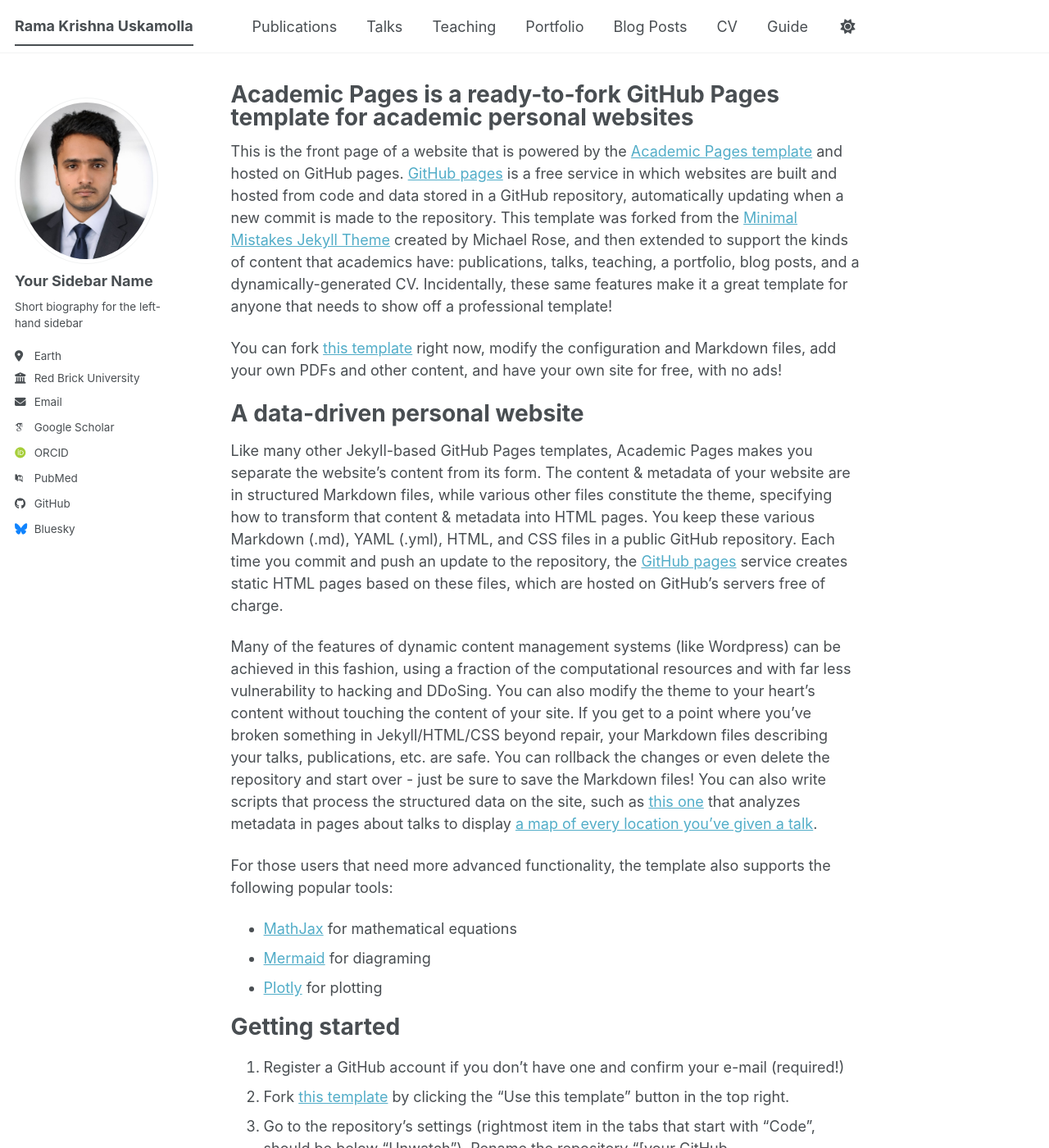
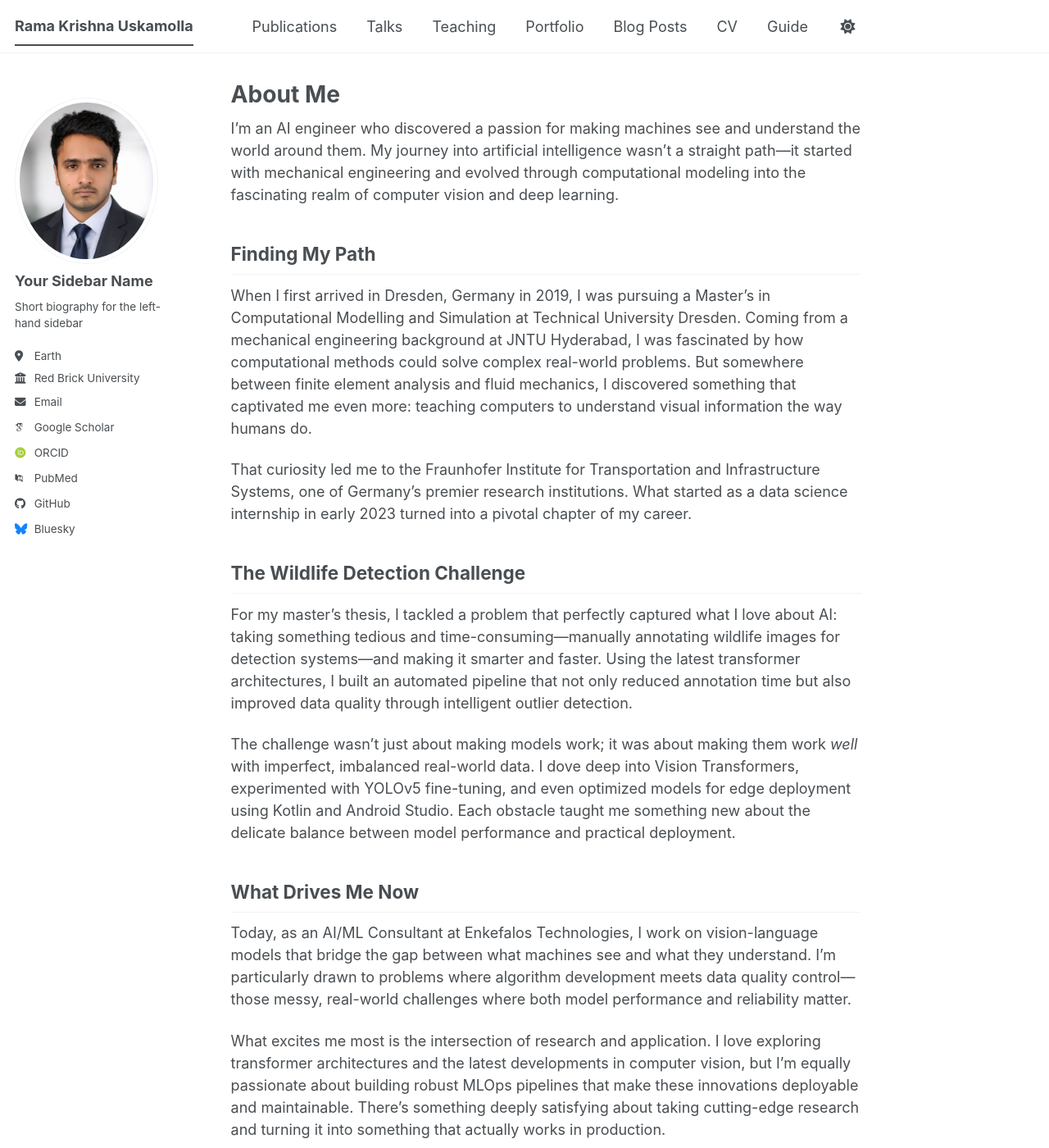
Before and after one commit to Uskamolla/uskamolla.github.io, a Jekyll site: the page built from _pages/about.md, in a window 1280 px wide and 1400 px high. Shown: the whole window at 82% size. Built offline with Jekyll 4.4.1, drawn with Linux system fonts in a browser that asks for light colours; some web fonts are replaced; a script bundle is joined from its source files by our own code; library files that are not in the unit come from our copies; some of the changed text lies outside the part shown.

Commit message:
Revise 'About Me' section with personal insights
Updated the 'About Me' section to reflect personal journey and current interests in AI and ML.

```diff
--- a/_pages/about.md
+++ b/_pages/about.md
@@ -1,56 +1,45 @@
 ---
 permalink: /
-title: "Academic Pages is a ready-to-fork GitHub Pages template for academic personal websites"
+title: "About Me"
+excerpt: "About me"
 author_profile: true
 redirect_from:
   - /about/
   - /about.html
 ---
 
-This is the front page of a website that is powered by the [Academic Pages template](https://github.com/academicpages/academicpages.github.io) and hosted on GitHub pages. [GitHub pages](https://pages.github.com) is a free service in which websites are built and hosted from code and data stored in a GitHub repository, automatically updating when a new commit is made to the repository. This template was forked from the [Minimal Mistakes Jekyll Theme](https://mmistakes.github.io/minimal-mistakes/) created by Michael Rose, and then extended to support the kinds of content that academics have: publications, talks, teaching, a portfolio, blog posts, and a dynamically-generated CV. Incidentally, these same features make it a great template for anyone that needs to show off a professional template!
+I'm an AI engineer who discovered a passion for making machines see and understand the world around them. My journey into artificial intelligence wasn't a straight path—it started with mechanical engineering and evolved through computational modeling into the fascinating realm of computer vision and deep learning.
 
- You can fork [this template](https://github.com/academicpages/academicpages.github.io) right now, modify the configuration and Markdown files, add your own PDFs and other content, and have your own site for free, with no ads!
+## Finding My Path
 
-A data-driven personal website
-======
-Like many other Jekyll-based GitHub Pages templates, Academic Pages makes you separate the website's content from its form. The content & metadata of your website are in structured Markdown files, while various other files constitute the theme, specifying how to transform that content & metadata into HTML pages. You keep these various Markdown (.md), YAML (.yml), HTML, and CSS files in a public GitHub repository. Each time you commit and push an update to the repository, the [GitHub pages](https://pages.github.com/) service creates static HTML pages based on these files, which are hosted on GitHub's servers free of charge.
+When I first arrived in Dresden, Germany in 2019, I was pursuing a Master's in Computational Modelling and Simulation at Technical University Dresden. Coming from a mechanical engineering background at JNTU Hyderabad, I was fascinated by how computational methods could solve complex real-world problems. But somewhere between finite element analysis and fluid mechanics, I discovered something that captivated me even more: teaching computers to understand visual information the way humans do.
 
-Many of the features of dynamic content management systems (like Wordpress) can be achieved in this fashion, using a fraction of the computational resources and with far less vulnerability to hacking and DDoSing. You can also modify the theme to your heart's content without touching the content of your site. If you get to a point where you've broken something in Jekyll/HTML/CSS beyond repair, your Markdown files describing your talks, publications, etc. are safe. You can rollback the changes or even delete the repository and start over - just be sure to save the Markdown files! You can also write scripts that process the structured data on the site, such as [this one](https://github.com/academicpages/academicpages.github.io/blob/master/talkmap.ipynb) that analyzes metadata in pages about talks to display [a map of every location you've given a talk](https://academicpages.github.io/talkmap.html).
+That curiosity led me to the Fraunhofer Institute for Transportation and Infrastructure Systems, one of Germany's premier research institutions. What started as a data science internship in early 2023 turned into a pivotal chapter of my career.
 
-For those users that need more advanced functionality, the template also supports the following popular tools:
-- [MathJax](https://www.mathjax.org/) for mathematical equations
-- [Mermaid](https://mermaid.js.org/) for diagraming
-- [Plotly](https://plotly.com/javascript/) for plotting
+## The Wildlife Detection Challenge
 
-Getting started
-======
-1. Register a GitHub account if you don't have one and confirm your e-mail (required!)
-1. Fork [this template](https://github.com/academicpages/academicpages.github.io) by clicking the "Use this template" button in the top right.
-1. Go to the repository's settings (rightmost item in the tabs that start with "Code", should be below "Unwatch"). Rename the repository "[your GitHub username].github.io", which will also be your website's URL.
-1. Set site-wide configuration and create content & metadata (see below -- also see [this set of diffs](https://archive.is/3TPas) showing what files were changed to set up [an example site](https://getorg-testacct.github.io) for a user with the username "getorg-testacct")
-1. Upload any files (like PDFs, .zip files, etc.) to the files/ directory. They will appear at https://[your GitHub username].github.io/files/example.pdf.
-1. Check status by going to the repository settings, in the "GitHub pages" section
+For my master's thesis, I tackled a problem that perfectly captured what I love about AI: taking something tedious and time-consuming—manually annotating wildlife images for detection systems—and making it smarter and faster. Using the latest transformer architectures, I built an automated pipeline that not only reduced annotation time but also improved data quality through intelligent outlier detection.
 
-Site-wide configuration
-------
-The main configuration file for the site is in the base directory in [_config.yml](https://github.com/academicpages/academicpages.github.io/blob/master/_config.yml), which defines the content in the sidebars and other site-wide features. You will need to replace the default variables with ones about yourself and your site's github repository. The configuration file for the top menu is in [_data/navigation.yml](https://github.com/academicpages/academicpages.github.io/blob/master/_data/navigation.yml). For example, if you don't have a portfolio or blog posts, you can remove those items from that navigation.yml file to remove them from the header.
+The challenge wasn't just about making models work; it was about making them work *well* with imperfect, imbalanced real-world data. I dove deep into Vision Transformers, experimented with YOLOv5 fine-tuning, and even optimized models for edge deployment using Kotlin and Android Studio. Each obstacle taught me something new about the delicate balance between model performance and practical deployment.
 
-Create content & metadata
-------
-For site content, there is one Markdown file for each type of content, which are stored in directories like _publications, _talks, _posts, _teaching, or _pages. For example, each talk is a Markdown file in the [_talks directory](https://github.com/academicpages/academicpages.github.io/tree/master/_talks). At the top of each Markdown file is structured data in YAML about the talk, which the theme will parse to do lots of cool stuff. The same structured data about a talk is used to generate the list of talks on the [Talks page](https://academicpages.github.io/talks), each [individual page](https://academicpages.github.io/talks/2012-03-01-talk-1) for specific talks, the talks section for the [CV page](https://academicpages.github.io/cv), and the [map of places you've given a talk](https://academicpages.github.io/talkmap.html) (if you run this [python file](https://github.com/academicpages/academicpages.github.io/blob/master/talkmap.py) or [Jupyter notebook](https://github.com/academicpages/academicpages.github.io/blob/master/talkmap.ipynb), which creates the HTML for the map based on the contents of the _talks directory).
+## What Drives Me Now
 
-**Markdown generator**
+Today, as an AI/ML Consultant at Enkefalos Technologies, I work on vision-language models that bridge the gap between what machines see and what they understand. I'm particularly drawn to problems where algorithm development meets data quality control—those messy, real-world challenges where both model performance and reliability matter.
 
-The repository includes [a set of Jupyter notebooks](https://github.com/academicpages/academicpages.github.io/tree/master/markdown_generator
-) that converts a CSV containing structured data about talks or presentations into individual Markdown files that will be properly formatted for the Academic Pages template. The sample CSVs in that directory are the ones I used to create my own personal website at stuartgeiger.com. My usual workflow is that I keep a spreadsheet of my publications and talks, then run the code in these notebooks to generate the Markdown files, then commit and push them to the GitHub repository.
+What excites me most is the intersection of research and application. I love exploring transformer architectures and the latest developments in computer vision, but I'm equally passionate about building robust MLOps pipelines that make these innovations deployable and maintainable. There's something deeply satisfying about taking cutting-edge research and turning it into something that actually works in production.
 
-How to edit your site's GitHub repository
-------
-Many people use a git client to create files on their local computer and then push them to GitHub's servers. If you are not familiar with git, you can directly edit these configuration and Markdown files directly in the github.com interface. Navigate to a file (like [this one](https://github.com/academicpages/academicpages.github.io/blob/master/_talks/2012-03-01-talk-1.md) and click the pencil icon in the top right of the content preview (to the right of the "Raw | Blame | History" buttons). You can delete a file by clicking the trashcan icon to the right of the pencil icon. You can also create new files or upload files by navigating to a directory and clicking the "Create new file" or "Upload files" buttons.
+## Beyond the Code
 
-Example: editing a Markdown file for a talk
-![Editing a Markdown file for a talk](/images/editing-talk.png)
+I've always been someone who learns by building. My projects reflect this hands-on approach—from a comprehensive MLOps pipeline for phishing detection that taught me modern deployment technologies, to a Retrieval-Augmented Generation system that got me deep into LangChain and vector databases during a hackathon.
 
-For more info
-------
-More info about configuring Academic Pages can be found in [the guide](https://academicpages.github.io/markdown/), the [growing wiki](https://github.com/academicpages/academicpages.github.io/wiki), and you can always [ask a question on GitHub](https://github.com/academicpages/academicpages.github.io/discussions). The [guides for the Minimal Mistakes theme](https://mmistakes.github.io/minimal-mistakes/docs/configuration/) (which this theme was forked from) might also be helpful.
+I believe the best AI engineers aren't just good at writing code or training models; they understand the entire lifecycle from problem definition to deployment. That's why I'm as comfortable discussing hyperparameter optimization as I am talking about CI/CD pipelines and cloud infrastructure.
+
+## Looking Forward
+
+Right now, I'm particularly interested in problems that combine algorithm development with data quality control, where both model performance and reliability are paramount. I'm drawn to challenges that require bridging AI research with real-world applications—taking what's possible in papers and making it practical in production.
+
+If you're working on computer vision systems, transformer-based architectures, or MLOps infrastructure, I'd love to connect and explore how we might collaborate.
+
+---
+
+*Currently based in Dresden, Germany | Open to opportunities in AI/ML Engineering*
```
